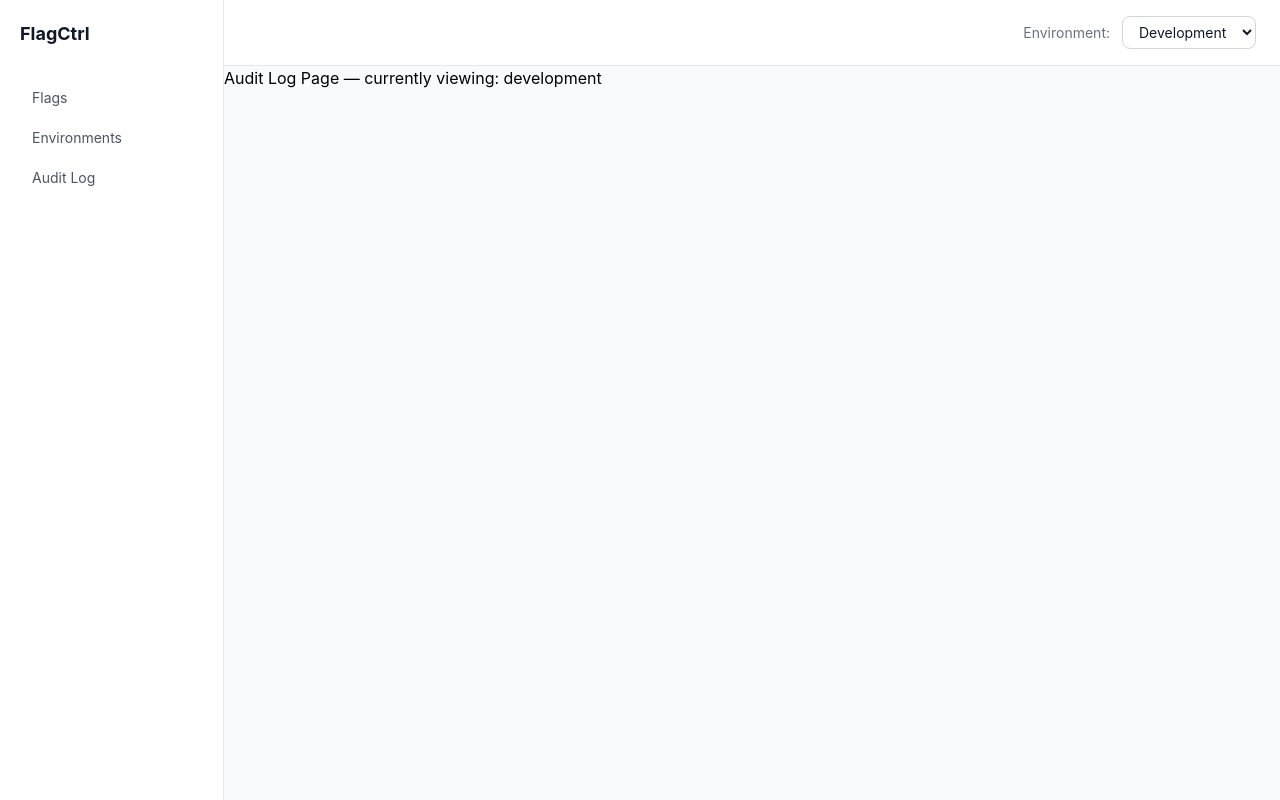
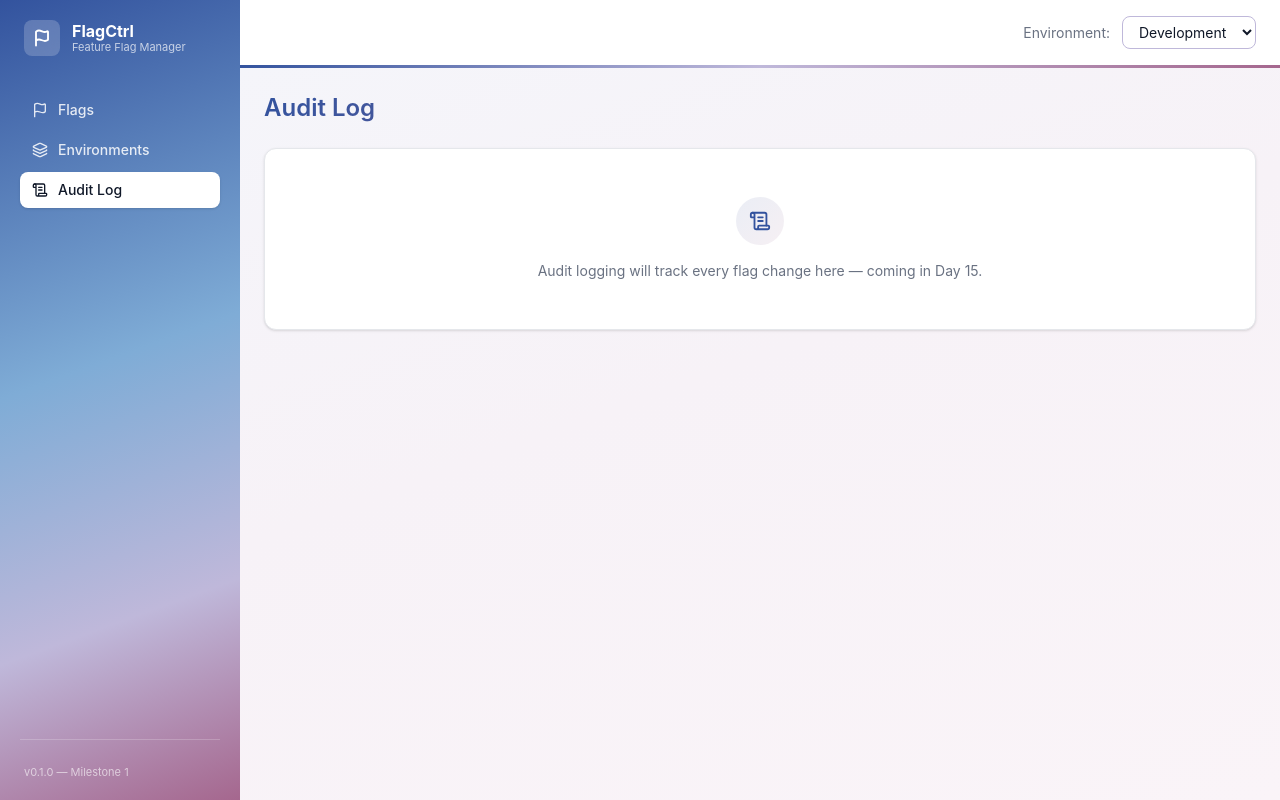
Before and after one commit to VyakhyaPathak/feature-flag-system, a React (Vite) app in the folder dashboard/: page /audit-log in a window 1280 px wide. Built offline with nearby package versions, Linux system fonts and the light colour scheme.

Commit message:
UI overhaul: applied brand gradient palette consistently across all pages - Sidebar, Navbar, Flags, Flag Detail, Flag Form Modal, Environments, Audit Log

```diff
--- a/dashboard/package.json
+++ b/dashboard/package.json
@@ -11,6 +11,7 @@
   },
   "dependencies": {
     "@tailwindcss/vite": "^4.3.2",
+    "lucide-react": "^1.23.0",
     "react": "^19.2.7",
     "react-dom": "^19.2.7",
     "react-router-dom": "^7.18.1",
--- a/dashboard/src/App.jsx
+++ b/dashboard/src/App.jsx
@@ -11,7 +11,7 @@ function App() {
   return (
     <EnvironmentProvider>
       <BrowserRouter>
-        <div className="flex min-h-screen bg-gray-50">
+        <div className="flex min-h-screen">
           <Sidebar />
           <div className="flex-1">
             <Navbar />
--- a/dashboard/src/components/Navbar.jsx
+++ b/dashboard/src/components/Navbar.jsx
@@ -4,18 +4,24 @@ function Navbar() {
   const { environment, setEnvironment } = useEnvironment();
 
   return (
-    <div className="flex justify-end items-center px-6 py-4 border-b border-gray-200 bg-white">
+    <div>
+      <div className="flex justify-end items-center px-6 py-4 bg-white">
         <label className="text-gray-500 text-sm mr-3">Environment:</label>
         <select
           value={environment}
           onChange={(e) => setEnvironment(e.target.value)}
-        className="bg-white text-gray-900 text-sm px-3 py-1.5 rounded-lg border border-gray-300 focus:outline-none focus:ring-2 focus:ring-indigo-500"
+          className="bg-white text-gray-900 text-sm px-3 py-1.5 rounded-lg border focus:outline-none"
+          style={{ borderColor: "#BFB8DA" }}
+          onFocus={(e) => (e.target.style.boxShadow = "0 0 0 2px rgba(51,83,158,0.25)")}
+          onBlur={(e) => (e.target.style.boxShadow = "none")}
         >
           <option value="development">Development</option>
           <option value="staging">Staging</option>
           <option value="production">Production</option>
         </select>
       </div>
+      <div className="h-[3px] w-full brand-gradient"></div>
+    </div>
   );
 }
 
--- a/dashboard/src/components/Sidebar.jsx
+++ b/dashboard/src/components/Sidebar.jsx
@@ -1,20 +1,56 @@
-import { Link } from "react-router-dom";
+import { Link, useLocation } from "react-router-dom";
+import { Flag, Layers, ScrollText } from "lucide-react";
 
 function Sidebar() {
+  const location = useLocation();
+
+  const navItems = [
+    { to: "/flags", label: "Flags", icon: Flag },
+    { to: "/environments", label: "Environments", icon: Layers },
+    { to: "/audit-log", label: "Audit Log", icon: ScrollText },
+  ];
+
   return (
-    <div className="w-56 bg-white border-r border-gray-200 min-h-screen p-5">
-      <h3 className="text-gray-900 font-bold text-lg mb-8">FlagCtrl</h3>
-      <nav className="flex flex-col gap-1">
-        <Link to="/flags" className="text-gray-600 hover:bg-gray-100 hover:text-gray-900 px-3 py-2 rounded-lg text-sm transition">
-          Flags
-        </Link>
-        <Link to="/environments" className="text-gray-600 hover:bg-gray-100 hover:text-gray-900 px-3 py-2 rounded-lg text-sm transition">
-          Environments
-        </Link>
-        <Link to="/audit-log" className="text-gray-600 hover:bg-gray-100 hover:text-gray-900 px-3 py-2 rounded-lg text-sm transition">
-          Audit Log
-        </Link>
+    <div
+      className="w-60 min-h-screen p-5 flex flex-col"
+      style={{
+        background:
+          "linear-gradient(160deg, #33539E 0%, #7FACD6 45%, #BFB8DA 75%, #A5678E 100%)",
+      }}
+    >
+      <div className="flex items-center gap-3 mb-1 px-1">
+        <div className="w-9 h-9 rounded-lg flex items-center justify-center shrink-0 bg-white/20 backdrop-blur-sm">
+          <Flag size={18} color="white" strokeWidth={2.5} />
+        </div>
+        <div>
+          <h3 className="font-bold text-base text-white leading-tight">FlagCtrl</h3>
+          <p className="text-[11px] text-white/70 leading-tight">Feature Flag Manager</p>
+        </div>
+      </div>
+
+      <nav className="flex flex-col gap-1 mt-8">
+        {navItems.map(({ to, label, icon: Icon }) => {
+          const isActive = location.pathname.startsWith(to);
+          return (
+            <Link
+              key={to}
+              to={to}
+              className={`flex items-center gap-2.5 px-3 py-2 rounded-lg text-sm font-medium transition ${
+                isActive
+                  ? "bg-white text-gray-900 shadow-sm"
+                  : "text-white/85 hover:bg-white/15"
+              }`}
+            >
+              <Icon size={16} strokeWidth={2} />
+              {label}
+            </Link>
+          );
+        })}
       </nav>
+
+      <div className="mt-auto pt-6 border-t border-white/20">
+        <p className="text-[11px] text-white/60 px-1">v0.1.0 — Milestone 1</p>
+      </div>
     </div>
   );
 }
--- a/dashboard/src/index.css
+++ b/dashboard/src/index.css
@@ -8,5 +8,43 @@ html, body, #root {
 }
 
 body {
-  background-color: #f9fafb;
+  background: linear-gradient(160deg, #f4f6fb 0%, #f7f2f7 50%, #faf4f8 100%);
 }
+
+:root {
+  --brand-1: #33539E;
+  --brand-2: #7FACD6;
+  --brand-3: #BFB8DA;
+  --brand-4: #E8B7D4;
+  --brand-5: #A5678E;
+}
+
+.brand-gradient {
+  background: linear-gradient(135deg, var(--brand-1), var(--brand-3) 50%, var(--brand-5));
+}
+
+.brand-gradient-text {
+  background: linear-gradient(135deg, var(--brand-1), var(--brand-5));
+  -webkit-background-clip: text;
+  background-clip: text;
+  color: transparent;
+}
+
+.brand-border-gradient {
+  border-image: linear-gradient(135deg, var(--brand-1), var(--brand-5)) 1;
+}
+
+.brand-card-1 {
+  background: linear-gradient(135deg, rgba(51, 83, 158, 0.06), rgba(127, 172, 214, 0.06));
+  border-color: rgba(51, 83, 158, 0.15);
+}
+
+.brand-card-2 {
+  background: linear-gradient(135deg, rgba(191, 184, 218, 0.15), rgba(232, 183, 212, 0.15));
+  border-color: rgba(191, 184, 218, 0.3);
+}
+
+.brand-card-3 {
+  background: linear-gradient(135deg, rgba(232, 183, 212, 0.15), rgba(165, 103, 142, 0.1));
+  border-color: rgba(165, 103, 142, 0.2);
+}
--- a/dashboard/src/pages/AuditLogPage.jsx
+++ b/dashboard/src/pages/AuditLogPage.jsx
@@ -1,7 +1,23 @@
-import { useEnvironment } from "../context/EnvironmentContext";
+import { ScrollText } from "lucide-react";
 
 function AuditLogPage() {
-  const { environment } = useEnvironment();
-  return <h2>Audit Log Page — currently viewing: {environment}</h2>;
+  return (
+    <div className="p-6">
+      <h2 className="text-2xl font-semibold brand-gradient-text mb-6">Audit Log</h2>
+
+      <div className="bg-white rounded-xl border border-gray-200 shadow-sm p-12 flex flex-col items-center text-center">
+        <div
+          className="w-12 h-12 rounded-full flex items-center justify-center mb-4"
+          style={{ background: "linear-gradient(135deg, rgba(51,83,158,0.1), rgba(165,103,142,0.1))" }}
+        >
+          <ScrollText size={22} style={{ color: "#33539E" }} />
+        </div>
+        <p className="text-gray-500 text-sm">
+          Audit logging will track every flag change here — coming in Day 15.
+        </p>
+      </div>
+    </div>
+  );
 }
+
 export default AuditLogPage;
--- a/dashboard/src/pages/EnvironmentsPage.jsx
+++ b/dashboard/src/pages/EnvironmentsPage.jsx
@@ -1,7 +1,44 @@
-import { useEnvironment } from "../context/EnvironmentContext";
+import { Layers } from "lucide-react";
+
+const environments = [
+  { name: "Development", id: 1, color: "#33539E" },
+  { name: "Staging", id: 2, color: "#BFB8DA" },
+  { name: "Production", id: 3, color: "#A5678E" },
+];
 
 function EnvironmentsPage() {
-  const { environment } = useEnvironment();
-  return <h2>Environments Page — currently viewing: {environment}</h2>;
+  return (
+    <div className="p-6">
+      <h2 className="text-2xl font-semibold brand-gradient-text mb-6">Environments</h2>
+
+      <div className="grid grid-cols-3 gap-4">
+        {environments.map((env) => (
+          <div
+            key={env.id}
+            className="bg-white rounded-xl border border-gray-200 shadow-sm overflow-hidden"
+          >
+            <div className="h-1.5" style={{ backgroundColor: env.color }}></div>
+            <div className="p-5 flex items-center gap-3">
+              <div
+                className="w-10 h-10 rounded-lg flex items-center justify-center"
+                style={{ backgroundColor: `${env.color}15` }}
+              >
+                <Layers size={18} style={{ color: env.color }} />
+              </div>
+              <div>
+                <p className="font-semibold text-gray-900">{env.name}</p>
+                <p className="text-xs text-gray-400">ID: {env.id}</p>
+              </div>
+            </div>
+          </div>
+        ))}
+      </div>
+
+      <p className="text-gray-400 text-sm italic mt-6">
+        Environment-specific flag overrides coming in Day 10.
+      </p>
+    </div>
+  );
 }
+
 export default EnvironmentsPage;
--- a/dashboard/src/pages/FlagDetailPage.jsx
+++ b/dashboard/src/pages/FlagDetailPage.jsx
@@ -29,21 +29,34 @@ function FlagDetailPage() {
 
   return (
     <div className="p-6 max-w-2xl">
-      <Link to="/flags" className="text-indigo-600 text-sm hover:underline">
+      <Link to="/flags" className="text-sm hover:underline" style={{ color: "#33539E" }}>
         ← Back to Flags
       </Link>
 
-      <div className="bg-white rounded-xl border border-gray-200 shadow-sm mt-4 p-6">
+      <div className="bg-white rounded-xl border border-gray-200 shadow-sm mt-4 overflow-hidden">
+        <div
+          className="h-1"
+          style={{
+            background: "linear-gradient(135deg, #33539E, #BFB8DA 50%, #A5678E)",
+          }}
+        ></div>
+        <div className="p-6">
           <div className="flex items-center justify-between mb-6">
             <h2 className="text-xl font-semibold text-gray-900 font-mono">{flag.key}</h2>
             {flag.enabled ? (
-            <span className="inline-flex items-center gap-1.5 bg-green-50 text-green-700 text-xs font-medium px-2.5 py-1 rounded-full">
-              <span className="w-1.5 h-1.5 bg-green-500 rounded-full"></span>
+              <span
+                className="inline-flex items-center gap-1.5 text-xs font-medium px-2.5 py-1 rounded-full"
+                style={{ backgroundColor: "rgba(127,172,214,0.15)", color: "#33539E" }}
+              >
+                <span className="w-1.5 h-1.5 rounded-full" style={{ backgroundColor: "#33539E" }}></span>
                 Enabled
               </span>
             ) : (
-            <span className="inline-flex items-center gap-1.5 bg-red-50 text-red-700 text-xs font-medium px-2.5 py-1 rounded-full">
-              <span className="w-1.5 h-1.5 bg-red-500 rounded-full"></span>
+              <span
+                className="inline-flex items-center gap-1.5 text-xs font-medium px-2.5 py-1 rounded-full"
+                style={{ backgroundColor: "rgba(165,103,142,0.12)", color: "#A5678E" }}
+              >
+                <span className="w-1.5 h-1.5 rounded-full" style={{ backgroundColor: "#A5678E" }}></span>
                 Disabled
               </span>
             )}
@@ -72,6 +85,7 @@ function FlagDetailPage() {
             </div>
           </dl>
         </div>
+      </div>
 
       <div className="bg-white rounded-xl border border-gray-200 shadow-sm mt-4 p-6">
         <h3 className="text-sm font-semibold text-gray-900 mb-2">Targeting Rules</h3>
```
Also changed, not shown: dashboard/src/components/FlagFormModal.jsx (+30 -10 lines), dashboard/src/pages/FlagsPage.jsx (+124 -19 lines), 1 other file (tests, documents, lock files or other folders). Lines whose indentation alone changed are shown as unchanged.
